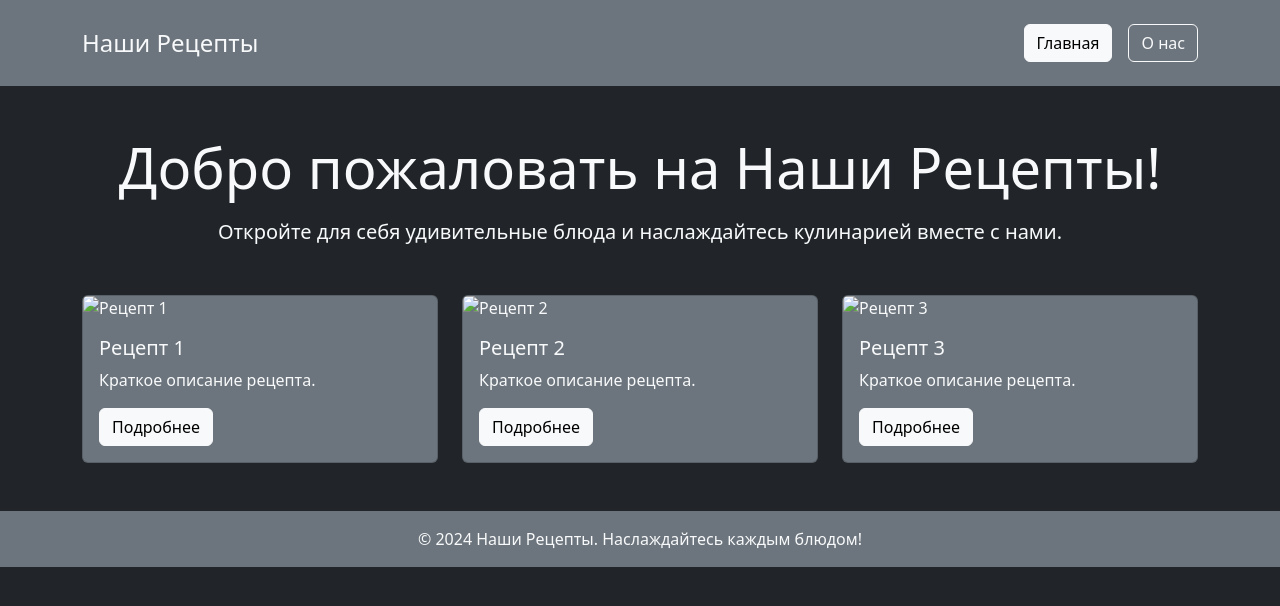
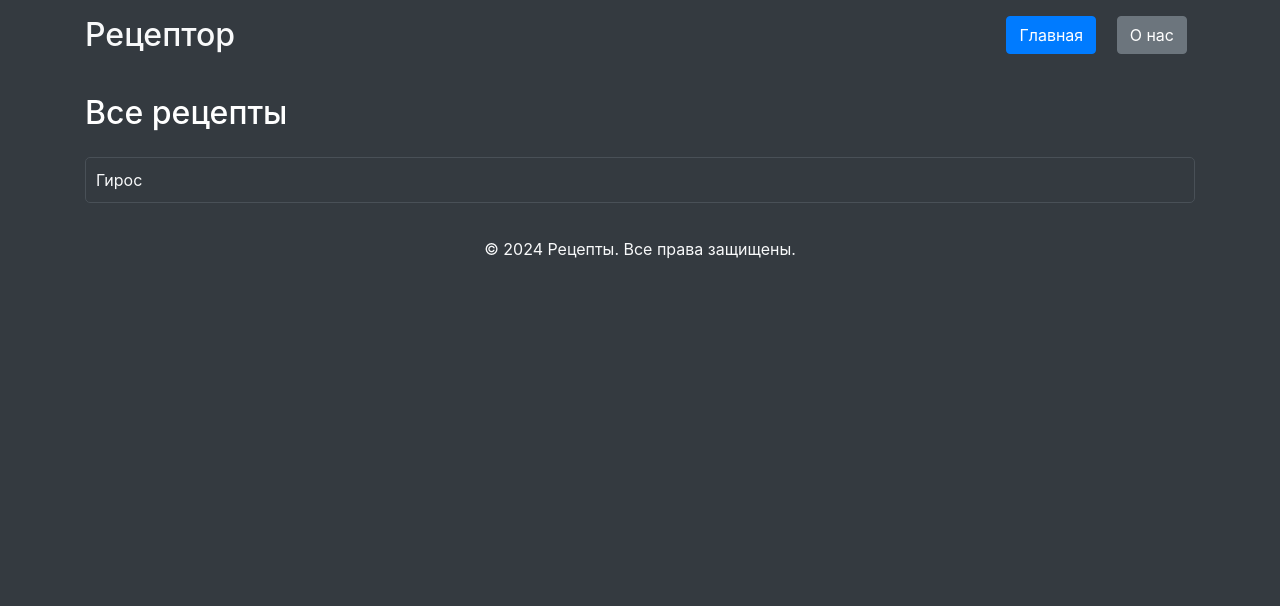
Before and after one commit to Waser16/testing, a Django app: page / in a window 1280 px wide. Shown: the top 606 px of the page. Run offline with Django 4.2, Linux system fonts and the light colour scheme; data comes from the database, SQL or seed files in the repository; some libraries are stand-ins or nearby versions.

Commit message:
small ui changes

```diff
--- a/practice4/recipe_project/recipe_catalog/views.py
+++ b/practice4/recipe_project/recipe_catalog/views.py
@@ -1,5 +1,5 @@
 from django.http import HttpResponse
-from django.shortcuts import render
+from django.shortcuts import render, get_object_or_404
 
 from .models import Recipe
 
@@ -8,21 +8,13 @@ def about(request):
     return render(request, 'recipe_catalog/about.html')
 
 def index(request):
-    return render(request, 'recipe_catalog/index.html')
+    template_name = 'recipe_catalog/index.html'
+    recipes = Recipe.objects.all()
+    return render(request, template_name, {'recipes': recipes})
 
 def recipe_detail(request, pk):
     template_name = 'recipe_catalog/recipe_detail.html'
 
-    # title = 'Блины с творогом'
-    # context = {
-    #     'title': title,
-    #     'recipe_id': pk,
-    # }
-    recipe = Recipe.objects.get(pk=pk)
-    context = {
-        'title': recipe.name,
-        'recipe_id': pk,
-        'ingredients': recipe.ingredients.order_by('name'),
-    }
-
-    return render(request, template_name, context)
+    recipe = get_object_or_404(Recipe, pk=pk)
+    ingredients = recipe.recipeingredient_set.all()
+    return render(request, template_name, {'recipe': recipe, 'ingredients': ingredients})
--- a/practice4/recipe_project/templates/recipe_catalog/index.html
+++ b/practice4/recipe_project/templates/recipe_catalog/index.html
@@ -3,65 +3,58 @@
 <head>
     <meta charset="UTF-8">
     <meta name="viewport" content="width=device-width, initial-scale=1.0">
-    <meta name="description" content="Добро пожаловать на сайт Наши Рецепты">
-    <link rel="stylesheet" href="https://cdn.jsdelivr.net/npm/bootstrap@5.3.0/dist/css/bootstrap.min.css">
-    <title>Главная | Наши рецепты</title>
+    <title>Главная - Рецепты</title>
+    <link rel="stylesheet" href="https://maxcdn.bootstrapcdn.com/bootstrap/4.5.2/css/bootstrap.min.css">
+    <style>
+        .recipe-item {
+            padding: 10px;
+            margin-bottom: 10px;
+            background-color: #343a40;
+            border: 1px solid #495057;
+            border-radius: 5px;
+        }
+        .recipe-item a {
+            color: #f8f9fa;
+            text-decoration: none;
+        }
+        .recipe-item:hover {
+            background-color: #495057;
+        }
+    </style>
 </head>
-<body class="bg-dark text-light">
-<header class="bg-secondary py-4">
+<body class="bg-dark text-white">
+<header class="bg-dark text-light py-3">
     <div class="container d-flex justify-content-between align-items-center">
-        <a href="/" class="text-light text-decoration-none fs-4">Наши Рецепты</a>
-        <nav class="d-flex">
-            <a href="/" class="btn btn-light me-3">Главная</a>
-            <a href="/about" class="btn btn-outline-light">О нас</a>
+        <h2 class="mb-0">Рецептор</h2>
+        <nav>
+            <a href="/" class="btn btn-primary mx-2">Главная</a>
+            <a href="/about" class="btn btn-secondary mx-2">О нас</a>
         </nav>
     </div>
 </header>
 
-<main class="container mt-5">
-    <div class="text-center">
-        <h1 class="display-4 mb-3">Добро пожаловать на Наши Рецепты!</h1>
-        <p class="fs-5">Откройте для себя удивительные блюда и наслаждайтесь кулинарией вместе с нами.</p>
-    </div>
-    <div class="row mt-5">
-        <!-- Пример рецептов -->
-        <div class="col-md-4">
-            <div class="card bg-secondary text-light">
-                <img src="https://via.placeholder.com/300x200" class="card-img-top" alt="Рецепт 1">
-                <div class="card-body">
-                    <h5 class="card-title">Рецепт 1</h5>
-                    <p class="card-text">Краткое описание рецепта.</p>
-                    <a href="/recipe/1" class="btn btn-light">Подробнее</a>
-                </div>
-            </div>
+<main class="container">
+    <h2 class="my-4">Все рецепты</h2>
+    <div class="list-group">
+        {% for recipe in recipes %}
+        <div class="recipe-item">
+            <a href="{% url 'recipe_detail' recipe.id %}">{{ recipe.name }}</a>
         </div>
-        <div class="col-md-4">
-            <div class="card bg-secondary text-light">
-                <img src="https://via.placeholder.com/300x200" class="card-img-top" alt="Рецепт 2">
-                <div class="card-body">
-                    <h5 class="card-title">Рецепт 2</h5>
-                    <p class="card-text">Краткое описание рецепта.</p>
-                    <a href="/recipe/2" class="btn btn-light">Подробнее</a>
-                </div>
-            </div>
+        {% empty %}
+        <div class="recipe-item">
+            Нет рецептов
         </div>
-        <div class="col-md-4">
-            <div class="card bg-secondary text-light">
-                <img src="https://via.placeholder.com/300x200" class="card-img-top" alt="Рецепт 3">
-                <div class="card-body">
-                    <h5 class="card-title">Рецепт 3</h5>
-                    <p class="card-text">Краткое описание рецепта.</p>
-                    <a href="/recipe/3" class="btn btn-light">Подробнее</a>
-                </div>
-            </div>
-        </div>
+        {% endfor %}
     </div>
 </main>
 
-<footer class="bg-secondary py-3 mt-5">
+<footer class="bg-dark text-light py-4">
     <div class="container text-center">
-        <p class="mb-0">&copy; 2024 Наши Рецепты. Наслаждайтесь каждым блюдом!</p>
+        <p>&copy; 2024 Рецепты. Все права защищены.</p>
     </div>
 </footer>
+
+<script src="https://ajax.googleapis.com/ajax/libs/jquery/3.7.1/jquery.min.js"></script>
+<script src="https://maxcdn.bootstrapcdn.com/bootstrap/3.4.1/js/bootstrap.min.js"></script>
 </body>
 </html>
```
Also changed, not shown: practice4/recipe_project/templates/recipe_catalog/about.html (+32 -16 lines), practice4/recipe_project/templates/recipe_catalog/recipe_detail.html (+22 -21 lines), 1 other file.
